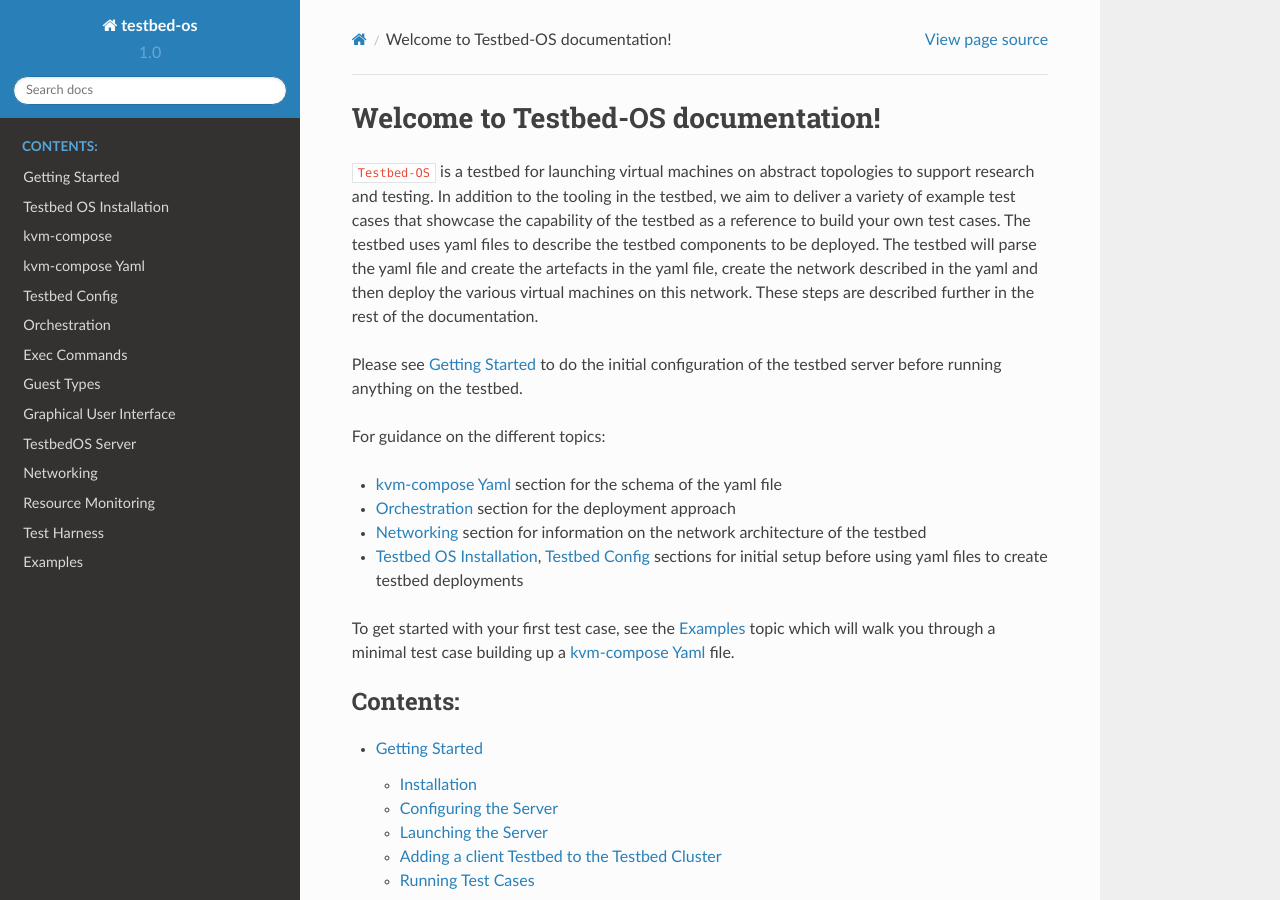
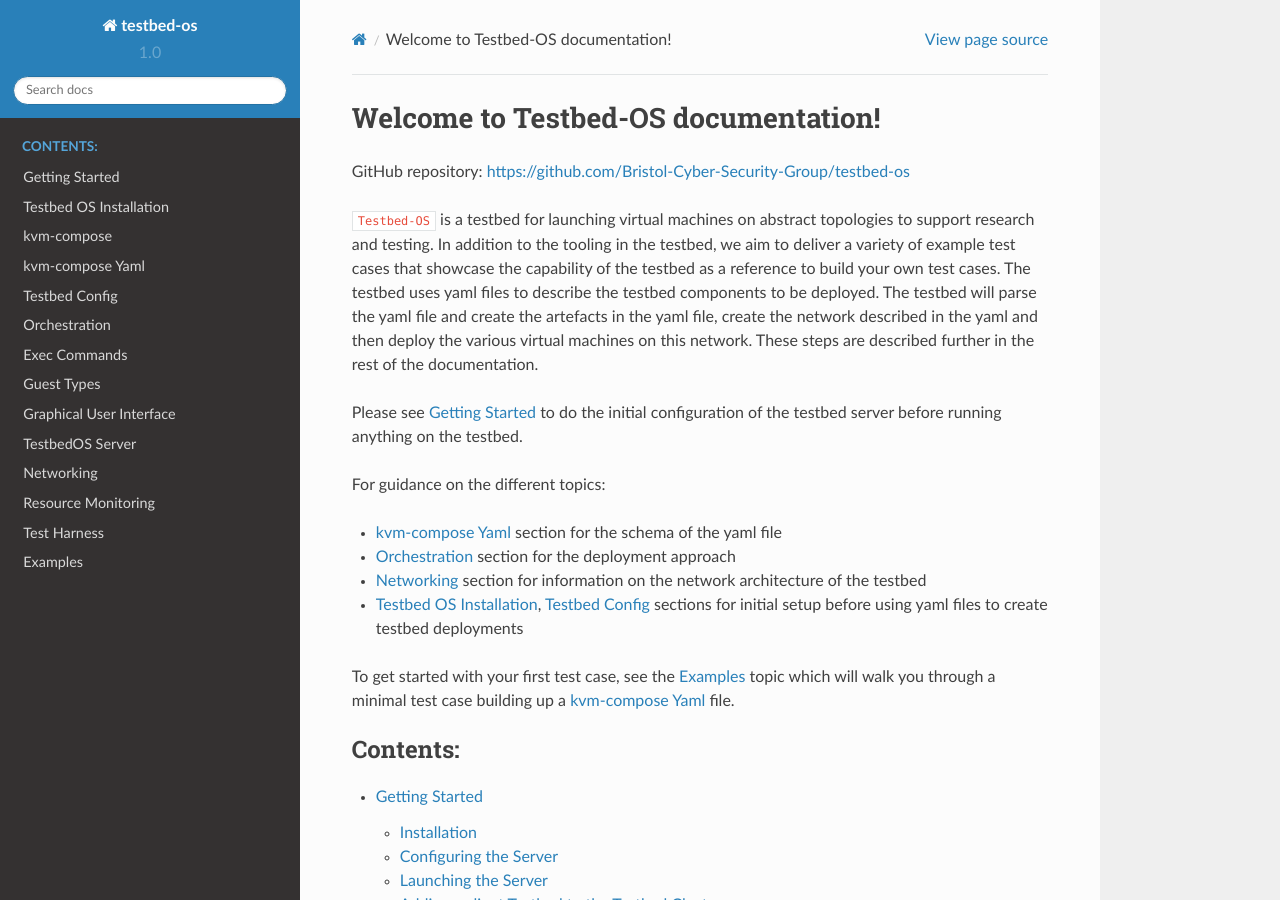
Before and after one commit to Bristol-Cyber-Security-Group/testbed-os, a Sphinx documentation site: the page built from docs/index.rst, in a window 1280 px wide and 900 px high. Built offline with Sphinx 7.4.7 and the Read the Docs theme 2.0.0, drawn with Linux system fonts in a browser that asks for light colours.

Commit message:
add link to github page in documentation home page

```diff
--- a/docs/index.rst
+++ b/docs/index.rst
@@ -1,6 +1,8 @@
 ====================================
 Welcome to Testbed-OS documentation!
 ====================================
+
+GitHub repository: `https://github.com/Bristol-Cyber-Security-Group/testbed-os <https://github.com/Bristol-Cyber-Security-Group/testbed-os>`_
 
 ``Testbed-OS`` is a testbed for launching virtual machines on abstract topologies to support research and testing.
 In addition to the tooling in the testbed, we aim to deliver a variety of example test cases that showcase the capability of the testbed as a reference to build your own test cases.
```
